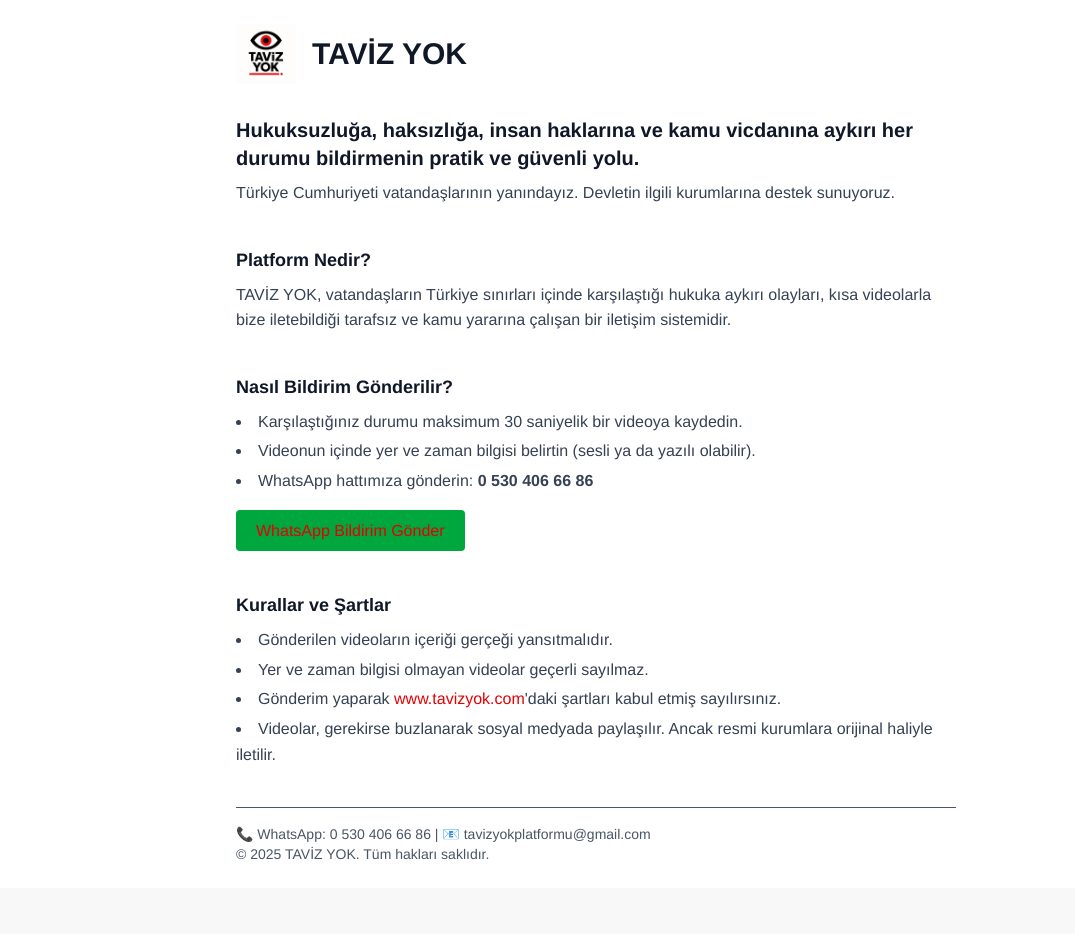
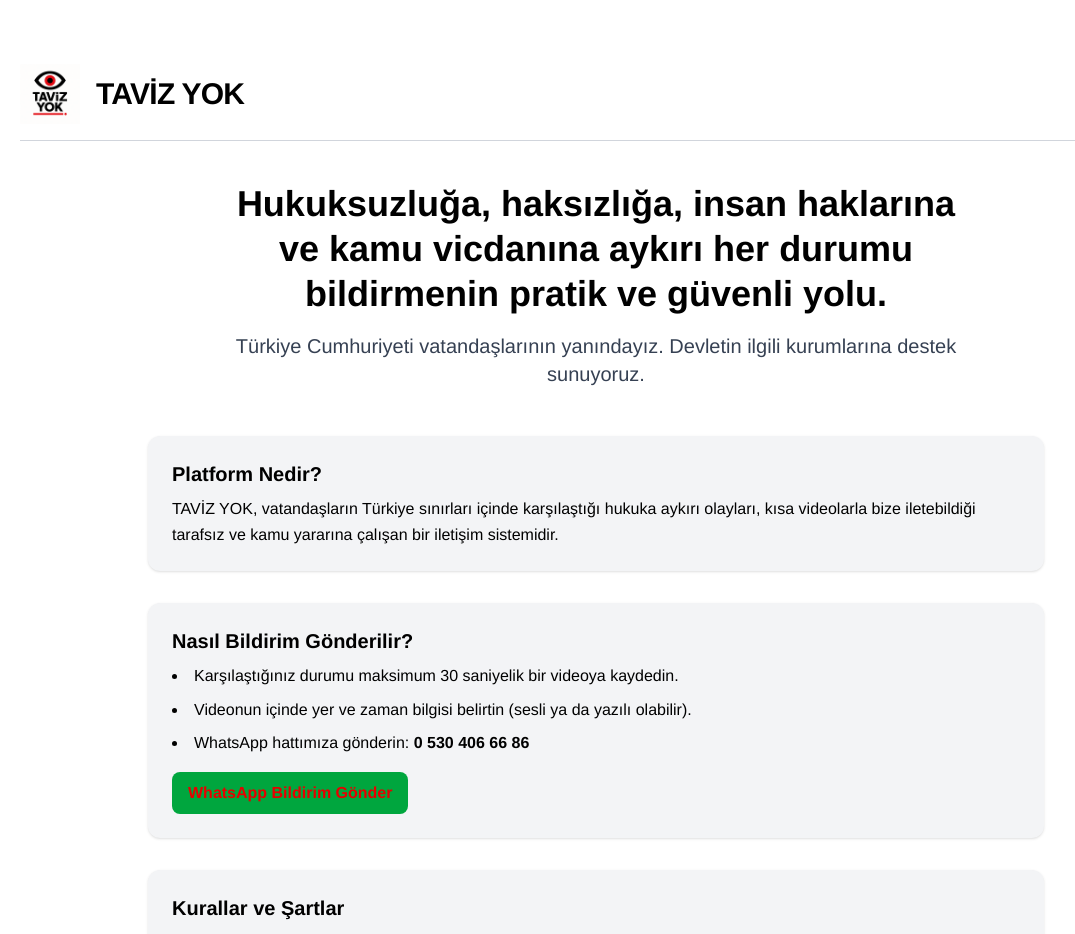
Before and after one commit to GurhanAksoy/tavizyok-website, a Next.js app: page / in a window 1280 px wide. Shown: the top 934 px of the page, without its empty margins (44-1119 px from the left). Before the commit the page ends 888 px from the top, so only its background shows below. Built offline with nearby package versions, Linux system fonts and the light colour scheme.

Commit message:
Update page.js

```diff
--- a/src/app/page.js
+++ b/src/app/page.js
@@ -1,60 +1,71 @@
-
 'use client';
 
 import Image from 'next/image';
+import Link from 'next/link';
 
 export default function Home() {
   return (
-    <main className="min-h-screen bg-white text-gray-900">
-      <div className="max-w-3xl mx-auto p-6">
-        <header className="flex items-center space-x-4 mb-8">
-          <Image src="/logo.png" alt="Taviz Yok Logo" width={60} height={60} />
-          <h1 className="text-3xl font-extrabold">TAVİZ YOK</h1>
+    <main className="flex min-h-screen flex-col items-center justify-between p-4 sm:p-8 md:p-12 lg:p-16 bg-white text-black">
+      <header className="w-full flex items-center justify-between border-b border-gray-300 pb-4">
+        <div className="flex items-center space-x-4">
+          <Image src="/logo.png" alt="TAVİZ YOK Logo" width={60} height={60} />
+          <h1 className="text-3xl font-bold tracking-tight">TAVİZ YOK</h1>
+        </div>
       </header>
 
-        <section className="mb-10">
-          <h2 className="text-xl font-semibold mb-2">
+      <section className="text-center max-w-3xl mt-10">
+        <h2 className="text-2xl sm:text-3xl md:text-4xl font-semibold leading-tight mb-4">
           Hukuksuzluğa, haksızlığa, insan haklarına ve kamu vicdanına aykırı her durumu bildirmenin pratik ve güvenli yolu.
         </h2>
-          <p className="text-gray-700">
+        <p className="text-lg sm:text-xl text-gray-700">
           Türkiye Cumhuriyeti vatandaşlarının yanındayız. Devletin ilgili kurumlarına destek sunuyoruz.
         </p>
       </section>
 
-        <section className="mb-10">
-          <h3 className="text-lg font-bold mb-2">Platform Nedir?</h3>
-          <p className="text-gray-700">
+      <section className="mt-12 w-full max-w-4xl space-y-8">
+        <div className="bg-gray-100 p-6 rounded-xl shadow">
+          <h3 className="text-xl font-semibold mb-2">Platform Nedir?</h3>
+          <p>
             TAVİZ YOK, vatandaşların Türkiye sınırları içinde karşılaştığı hukuka aykırı olayları, kısa videolarla bize iletebildiği tarafsız ve kamu yararına çalışan bir iletişim sistemidir.
           </p>
-        </section>
+        </div>
 
-        <section className="mb-10">
-          <h3 className="text-lg font-bold mb-2">Nasıl Bildirim Gönderilir?</h3>
-          <ul className="list-disc list-inside text-gray-700 space-y-1">
+        <div className="bg-gray-100 p-6 rounded-xl shadow">
+          <h3 className="text-xl font-semibold mb-2">Nasıl Bildirim Gönderilir?</h3>
+          <ul className="list-disc list-inside space-y-2">
             <li>Karşılaştığınız durumu maksimum 30 saniyelik bir videoya kaydedin.</li>
             <li>Videonun içinde yer ve zaman bilgisi belirtin (sesli ya da yazılı olabilir).</li>
             <li>WhatsApp hattımıza gönderin: <strong>0 530 406 66 86</strong></li>
           </ul>
-          <a href="https://wa.me/905304066686" target="_blank" className="inline-block mt-4 bg-green-600 text-white px-5 py-2 rounded hover:bg-green-700 transition">
+          <div className="mt-4">
+            <a
+              href="https://wa.me/905304066686"
+              target="_blank"
+              rel="noopener noreferrer"
+              className="inline-block bg-green-600 hover:bg-green-700 text-white font-bold py-2 px-4 rounded-lg"
+            >
               WhatsApp Bildirim Gönder
             </a>
-        </section>
+          </div>
+        </div>
 
-        <section className="mb-10">
-          <h3 className="text-lg font-bold mb-2">Kurallar ve Şartlar</h3>
-          <ul className="list-disc list-inside text-gray-700 space-y-1">
+        <div className="bg-gray-100 p-6 rounded-xl shadow">
+          <h3 className="text-xl font-semibold mb-2">Kurallar ve Şartlar</h3>
+          <ul className="list-disc list-inside space-y-2">
             <li>Gönderilen videoların içeriği gerçeği yansıtmalıdır.</li>
             <li>Yer ve zaman bilgisi olmayan videolar geçerli sayılmaz.</li>
             <li>Gönderim yaparak <a href="https://tavizyok.com" className="underline text-red-600">www.tavizyok.com</a>'daki şartları kabul etmiş sayılırsınız.</li>
             <li>Videolar, gerekirse buzlanarak sosyal medyada paylaşılır. Ancak resmi kurumlara orijinal haliyle iletilir.</li>
           </ul>
+        </div>
       </section>
 
-        <footer className="text-sm text-gray-600 border-t pt-4">
-          <p>📞 WhatsApp: 0 530 406 66 86 | 📧 tavizyokplatformu@gmail.com</p>
-          <p>© 2025 TAVİZ YOK. Tüm hakları saklıdır.</p>
+      <footer className="mt-16 text-center text-gray-500 text-sm">
+        <div className="mb-2">
+          📞 WhatsApp: 0 530 406 66 86 | ✉️ tavizyokplatformu@gmail.com
+        </div>
+        <div>© 2025 TAVİZ YOK. Tüm hakları saklıdır.</div>
       </footer>
-      </div>
     </main>
   );
 }
```
Lines whose indentation alone changed are shown as unchanged.
